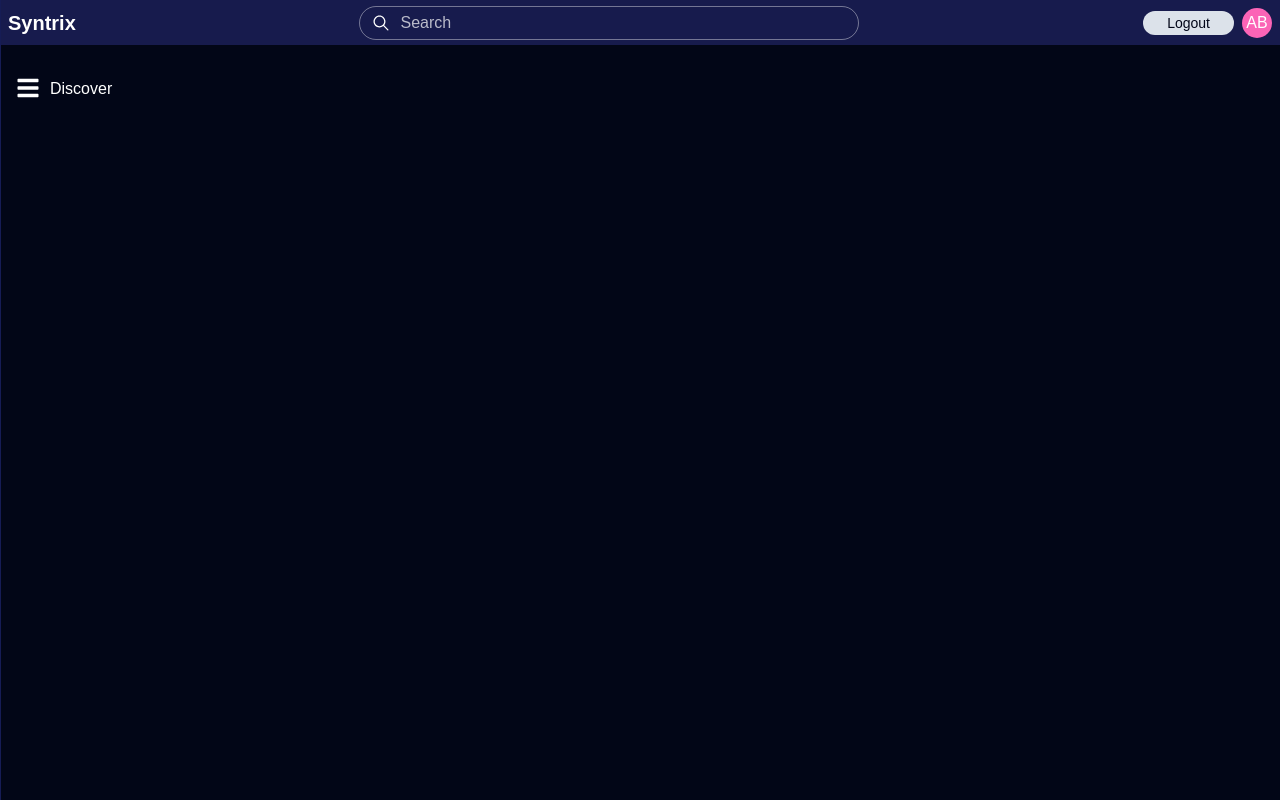
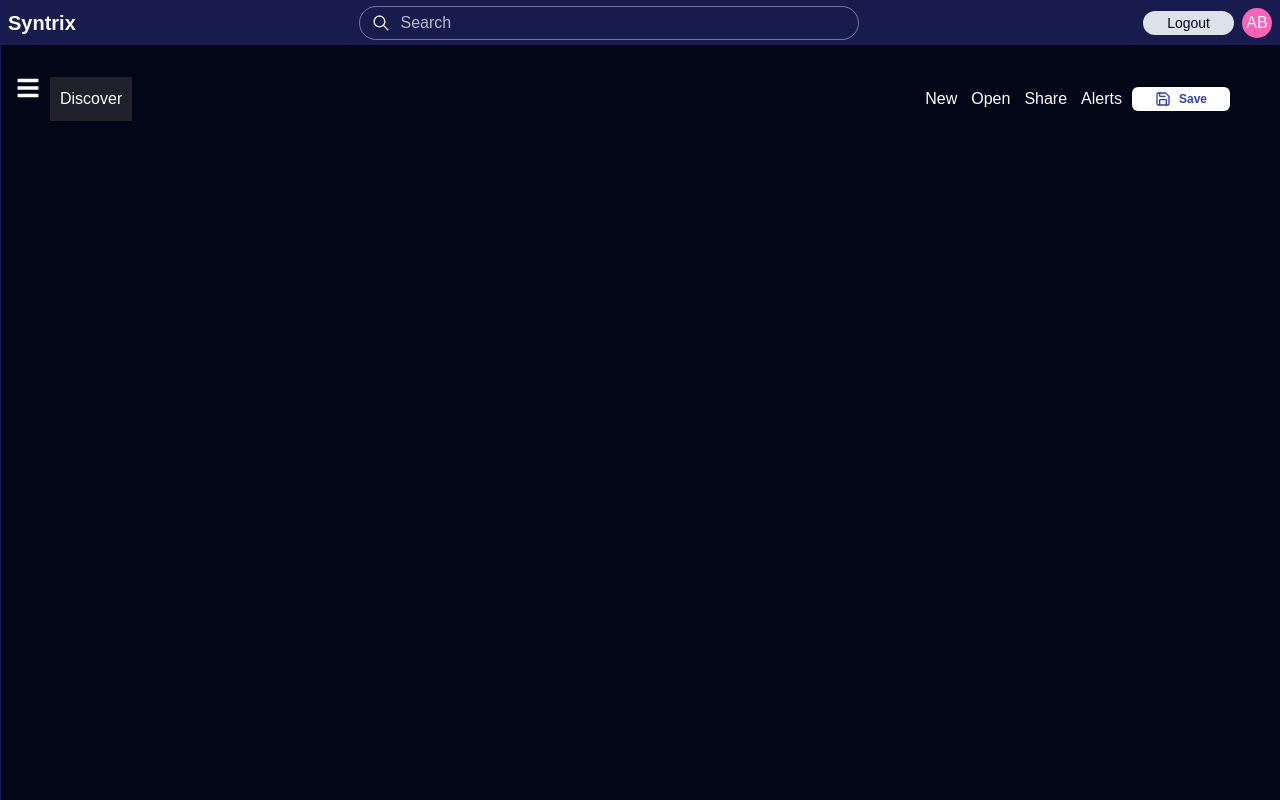
Before and after one commit to boshraemad/Syntrix, a React (Vite) app: page /Discover in a window 1280 px wide. Built offline with nearby package versions, Linux system fonts and the light colour scheme.

Commit message:
add discover page bar-1

```diff
--- a/src/pages/Discover.jsx
+++ b/src/pages/Discover.jsx
@@ -1,7 +1,19 @@
+import { Save } from 'lucide-react'
 import React from 'react'
 
 export default function Discover() {
   return (
-    <div className='text-font'>Discover</div>
+    <div className='flex items-center justify-between'>
+      <span className='bg-[#1F2029] text-font p-2.5'>Discover</span>
+      <div className='flex items-center gap-2.5'>
+      <ul className='flex items-center gap-3.5'>
+        <li>New</li>
+        <li>Open</li>
+        <li>Share</li>
+        <li>Alerts</li>
+      </ul>
+      <button className='flex items-center justify-center gap-2 bg-font text-third w-24.5 px-2.5 py-1 rounded-sm font-semibold cursor-pointer'><Save className='w-4 h-4'/><span className='text-xs'>Save</span></button>
+      </div>
+    </div>
   )
 }
```
